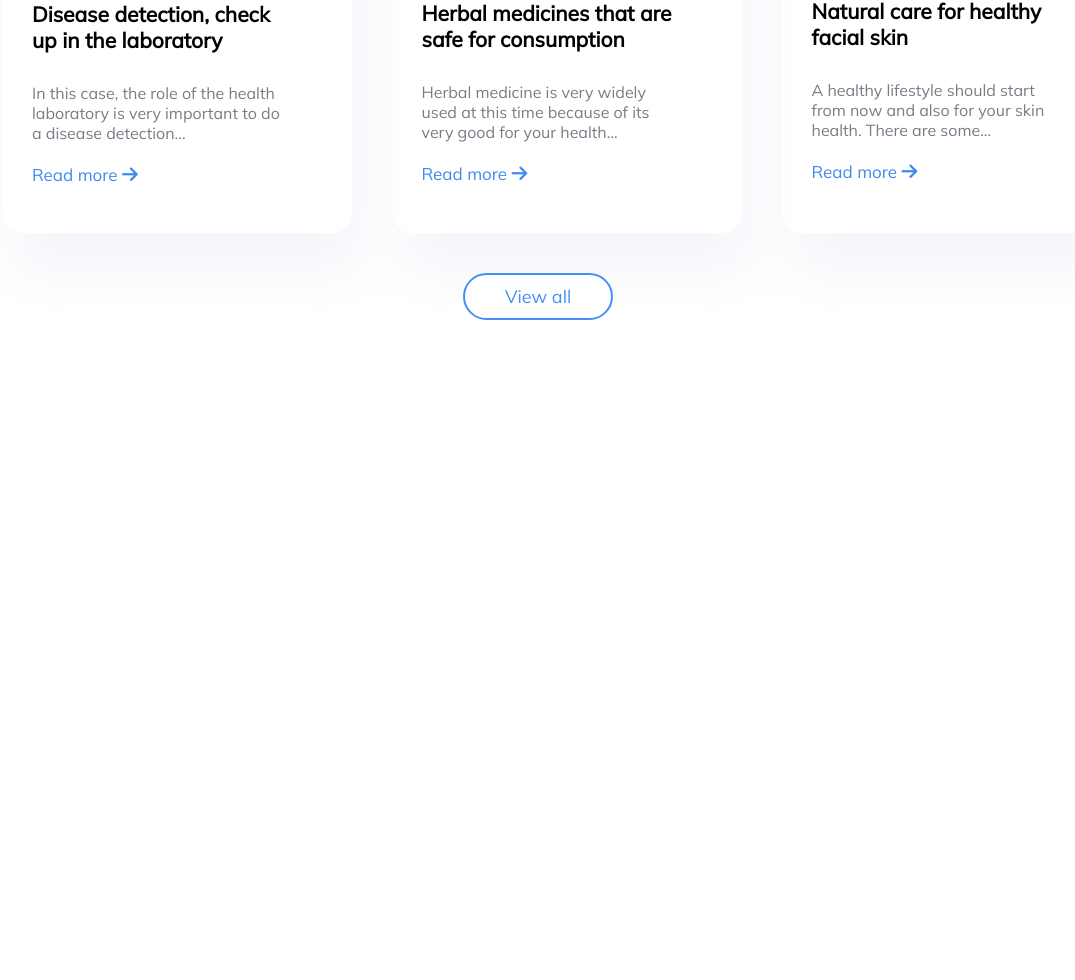
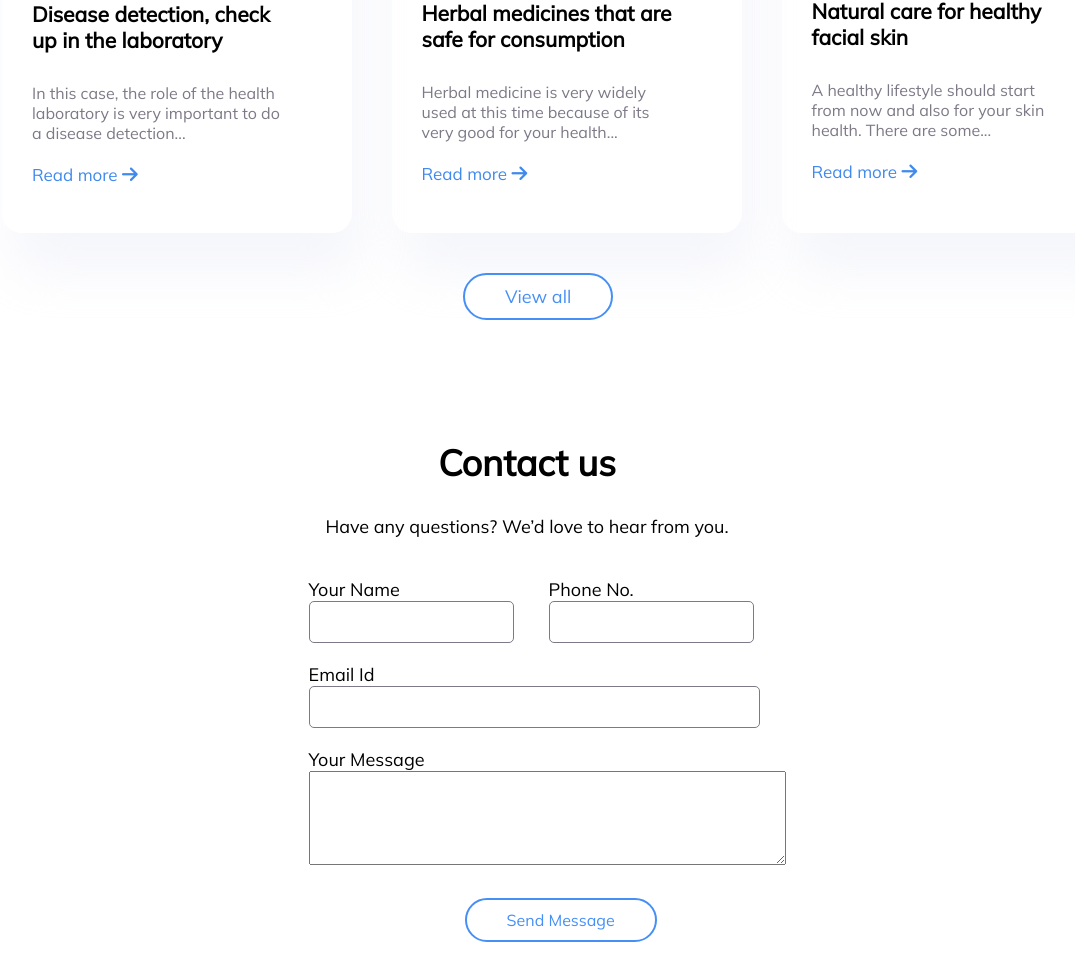
Before and after one commit to bidheyakthapa/yipl-frontend-challenge, a plain HTML site: page index.html in a window 1280 px wide. Shown: the part 4317-5297 px from the top of the page, without its empty margins (113-1188 px from the left). Before the commit the page ends 4637 px from the top, so only its background shows below. Drawn offline with Linux system fonts and the light colour scheme.

Commit message:
Add contact section

```diff
--- a/index.html
+++ b/index.html
@@ -229,5 +229,35 @@
       </div>
       <button>View all</button>
       </section>
+      <section class="contact">
+         <h1>Contact us</h1>
+         <p> Have any questions? We’d love to hear from you.</p>
+         <div class="contact-area">
+          <form class="form" action="email">
+            <div class="detail">
+            <div class="inputbox">
+              <div class="label">Your Name</div>
+              <input type="text" placeholder="" />
+            </div>
+            <div class="number">
+            <div class="label">Phone No.</div>
+              <input type="tel" placeholder="" pattern="[0-9]{10}" />
+            </div>
+          </div>
+            <div class="inputbox">
+              <div class="label">Email Id</div>
+              <input type="email" placeholder="" size="49"/>
+            </div>
+            <div class="inputbox">
+              <div class="label">Your Message</div>
+              <textarea rows="4" cols="46" name="comment"></textarea>
+            </div>
+            <div class="button">
+              <input type="submit" class="submit" value="Send Message" />
+            </div>
+          </div>
+          </form>
+        </div>
+      </section>
     </main>
 </html>
--- a/style.css
+++ b/style.css
@@ -409,3 +409,49 @@ a {
   text-align: center;
   margin-left: 45%
 }
+
+.contact{
+  margin: 120px;
+}
+
+.contact h1{
+  font-size: 36px;
+  margin: 30px;
+  text-align: center;
+}
+
+.contact p{
+  text-align: center;
+  padding-bottom: 40px;
+}
+
+.inputbox{
+  margin-left: 29%;
+}
+
+.detail{
+  display: flex;
+}
+
+.number{
+ padding-left: 35px;
+}
+
+input{
+  border: 1px #7D7987 solid;
+  border-radius: 5px;
+  padding: 10px;
+  margin-bottom: 20px;
+  font-size: 16px;
+}
+
+.submit{
+  border-radius: 55px;
+  padding: 10px 40px;
+  background-color: #ffffff;
+  color: #458ff6;
+  border: 2px solid #458ff6;
+  text-align: center;
+  margin-left: 44%;
+  margin-top: 28px;
+}
```
